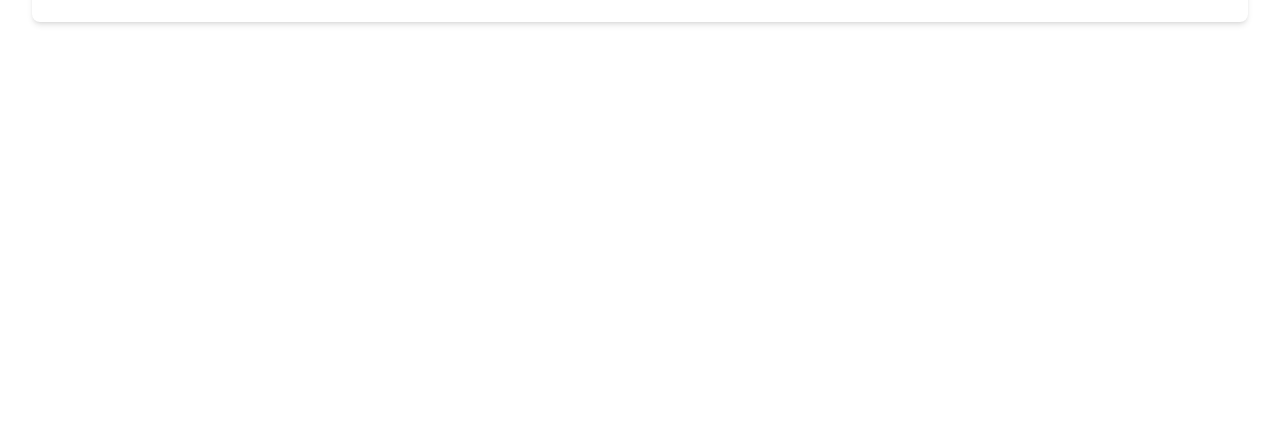
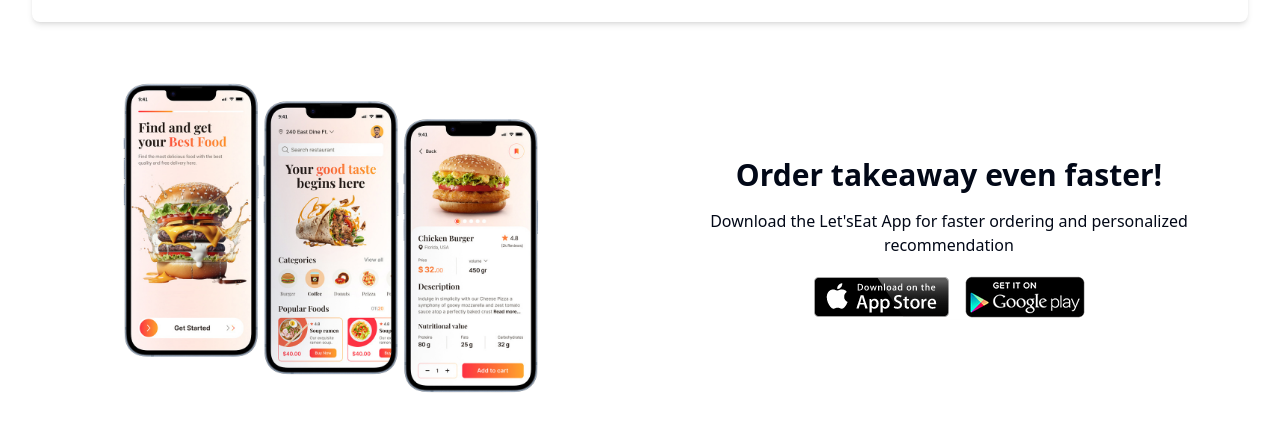
Before and after one commit to engripaye/mern-food-ordering-app, a React (Vite) app in the folder frontend/: page / in a window 1280 px wide. Shown: the part 800-1232 px from the top of the page. Before the commit the page ends 862 px from the top, so only its background shows below. Built offline with nearby package versions, Linux system fonts and the light colour scheme.

Commit message:
feat: Home page and images import updated commit by ENGR. IPAYE

```diff
--- a/frontend/src/pages/HomePage.tsx
+++ b/frontend/src/pages/HomePage.tsx
@@ -1,3 +1,6 @@
+import landingImage from "../assets/landing.png";
+import appDownloadImage from "../assets/appDownload.png";
+
 const HomePage = () =>{
   return (
       <div className="flex flex-col gap-12">
@@ -7,6 +10,18 @@
             </h1>
             <span className="text-xl">Food is just a click away!</span>
         </div>
+          <div className="grid md:grid-cols-2 gap-5">
+              <img src={landingImage} />
+              <div className="flex flex-col items-center justify-center gap-4 text-center">
+                  <span className="font-bold text-3xl trcaking-tighter">
+                      Order takeaway even faster!
+                  </span>
+                  <span>
+                      Download the Let'sEat App for faster ordering and personalized recommendation
+                  </span>
+                  <img src={appDownloadImage} />
+              </div>
+          </div>
       </div>
   )
 }
```
